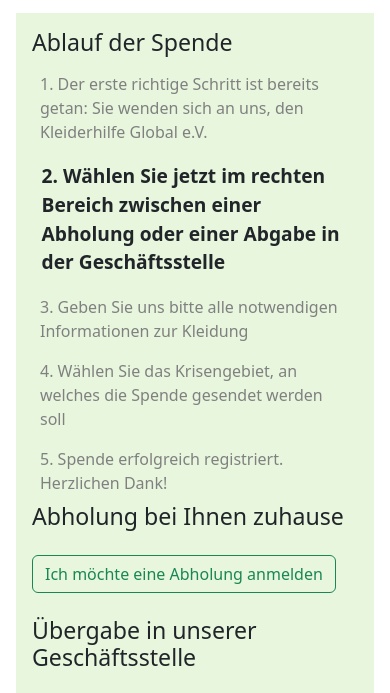
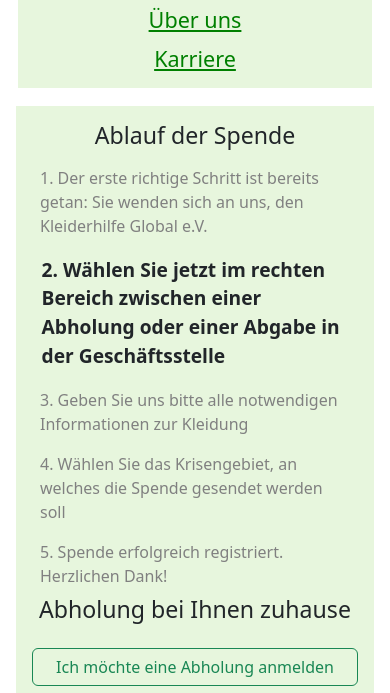
Before and after one commit to Peter-Eccarius/IPWA01-01, a plain HTML site: page index.html in a window 390 px wide. Shown: the part 490-1183 px from the top of the page. Drawn offline with nearby package versions, Linux system fonts and the light colour scheme.

Commit message:
Zentrierung responsive small

```diff
--- a/css/style.css
+++ b/css/style.css
@@ -42,11 +42,11 @@ header nav ul li {
 }
 
 @media screen and (max-width: 768px) {
-    nav ul li {
+    nav ul li, h1, h3, .btn {
         display: flex;
         justify-content: center;
-        display:inline;
     }
+
 }
 
 .list-inline {
--- a/header.html
+++ b/header.html
@@ -1,6 +1,6 @@
 <header>
     <div class="row">
-        <div class="col-lg-2 col-sm-2">
+        <div class="col-lg-2 col-sm-12">
             <img src="img/logo.png" alt="kleiderspende-global">
         </div>
         <div class="col-lg-5 col-sm-12">
```
